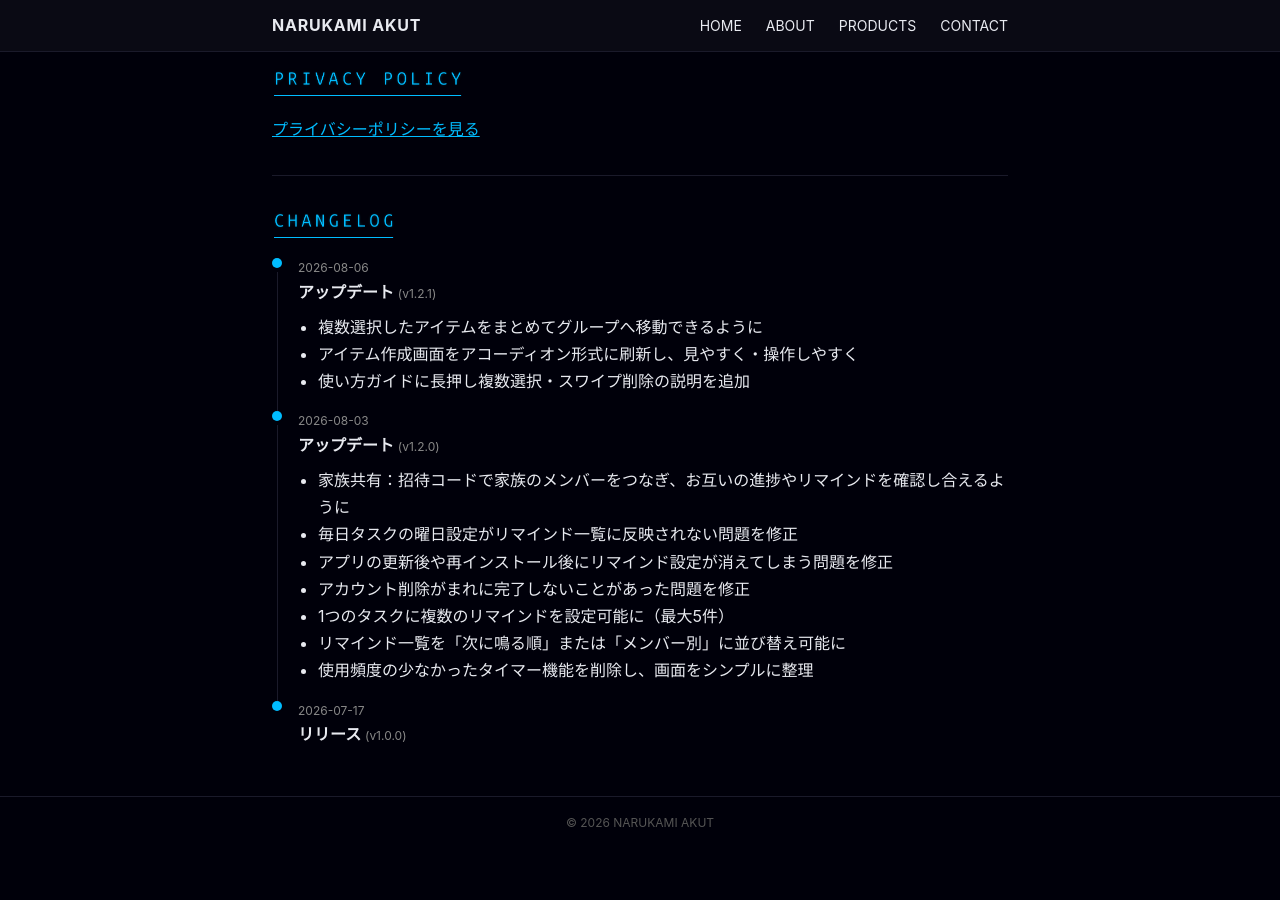
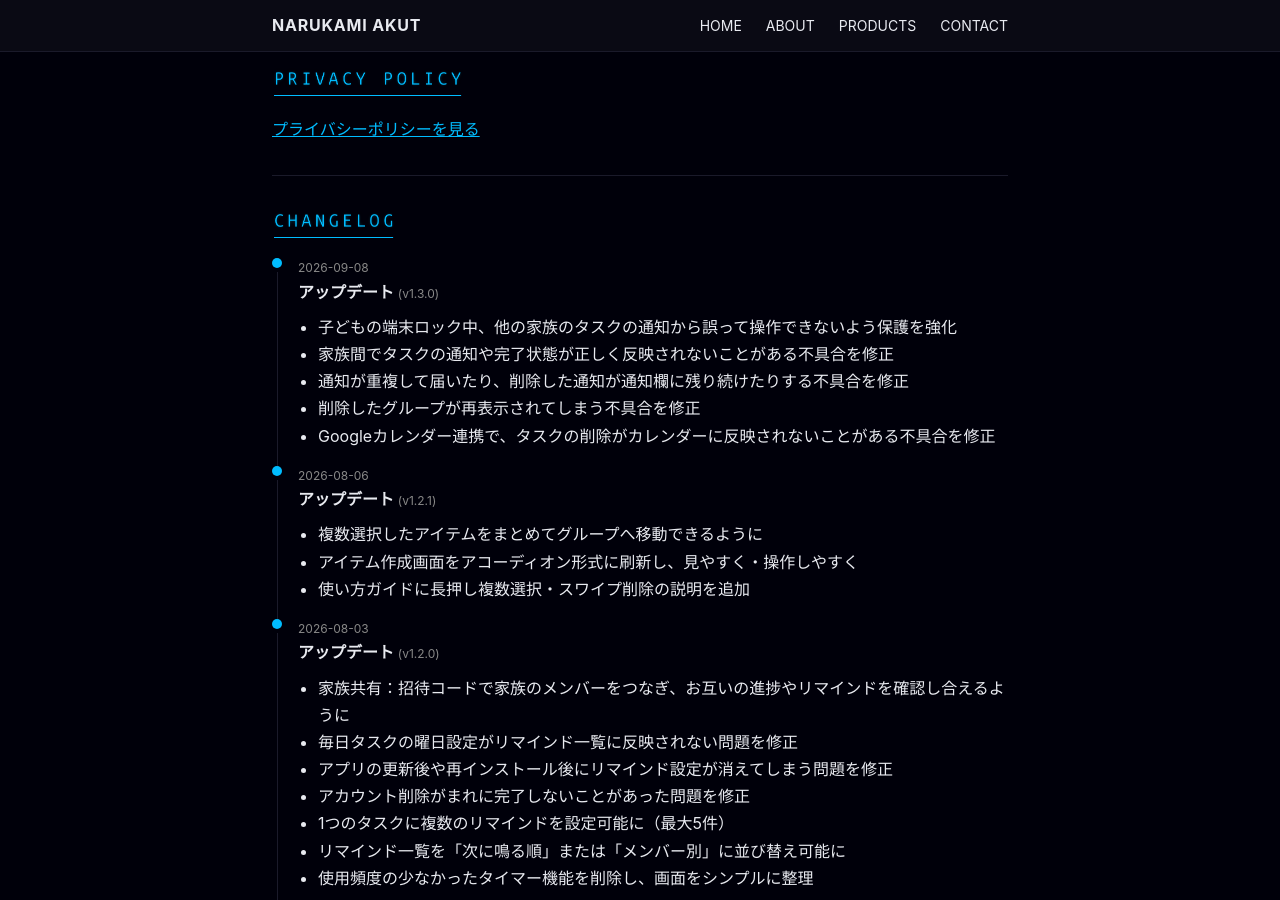
Before and after one commit to NARUKAMI-AKUT/narukami-akut.github.io, a Jekyll site: the page built from _apps/remindo.md, in a window 1280 px wide and 900 px high, scrolled down 1023 px. Built offline with Jekyll 4.4.1, drawn with Linux system fonts in a browser that asks for light colours; before the commit the page ends 1873 px from its top, so only the background shows below that.

Commit message:
feat: ReminDo v1.3.0のアップデート情報を追加
Co-Authored-By: Claude Sonnet 5 <noreply@anthropic.com>
Claude-Session: https://claude.ai/code/session_01CXRTMVBmVegNqjSzTys7sr

```diff
--- a/_apps/remindo.md
+++ b/_apps/remindo.md
@@ -5,6 +5,14 @@ status: released
 release_date: "2026-07-17"
 release_version: "v1.0.0"
 updates:
+  - date: "2026-09-08"
+    version: "v1.3.0"
+    items:
+      - "子どもの端末ロック中、他の家族のタスクの通知から誤って操作できないよう保護を強化"
+      - "家族間でタスクの通知や完了状態が正しく反映されないことがある不具合を修正"
+      - "通知が重複して届いたり、削除した通知が通知欄に残り続けたりする不具合を修正"
+      - "削除したグループが再表示されてしまう不具合を修正"
+      - "Googleカレンダー連携で、タスクの削除がカレンダーに反映されないことがある不具合を修正"
   - date: "2026-08-06"
     version: "v1.2.1"
     items:
```
